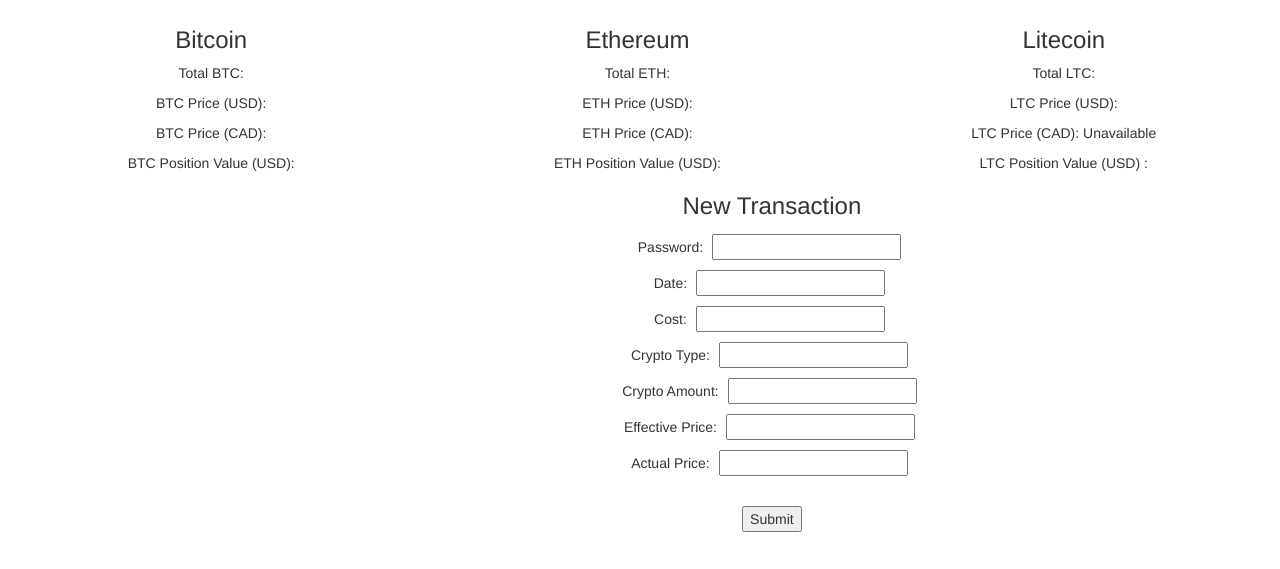
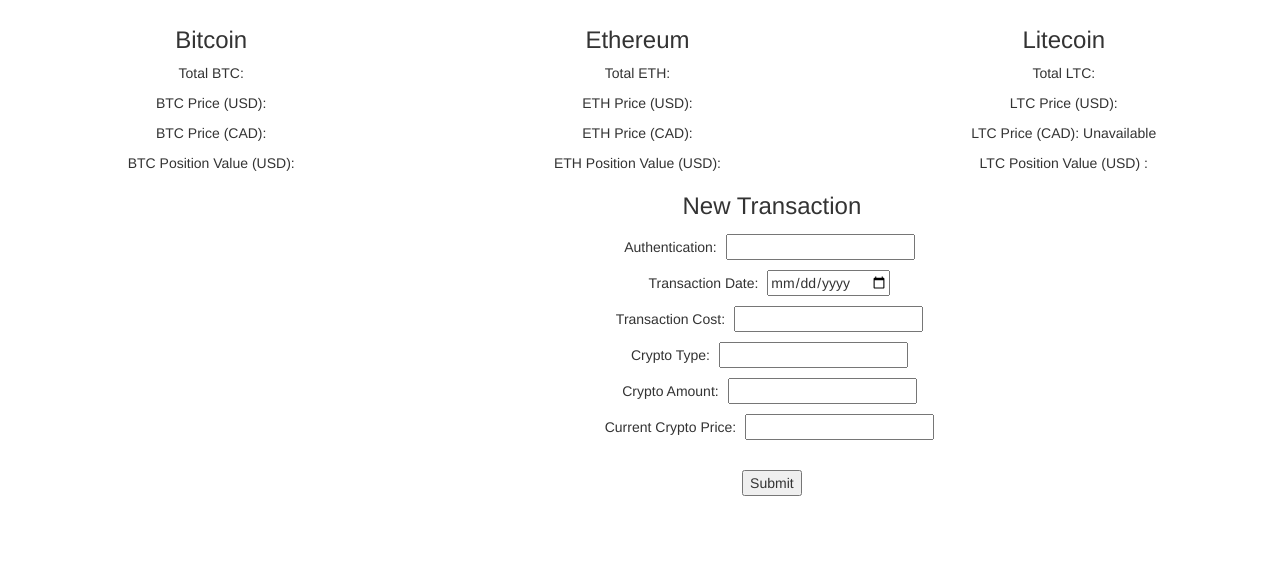
Before and after one commit to rohanbhatia/CryptoPortfolioApp, a website: page index.html in a window 1280 px wide. Shown: the part 98-667 px from the top of the page. Drawn offline with nearby package versions, Linux system fonts and the light colour scheme; no server answers.

```diff
--- a/index.html
+++ b/index.html
@@ -53,14 +53,13 @@
   	  <div id="form">
   	  <h3 id="title">New Transaction</h3>
 	  <form id="new_transaction" action="/transaction" method="post">
-			Password: <input type="text" name="firstname"><br>
-			Date: <input type="text" name="firstname"><br>
-			Cost: <input type="text" name="firstname"><br>
-			Crypto Type: <input type="text" name="firstname"><br>
-			Crypto Amount: <input type="text" name="firstname"><br>
-			Effective Price: <input type="text" name="firstname"><br>
-			Actual Price: <input type="text" name="firstname"><br><br>
-			<input type="submit" value="Submit"><br><br><br>
+			Authentication: <input type="password"><br>
+			Transaction Date: <input type="date"><br>
+			Transaction Cost: <input type="text"><br>
+			Crypto Type: <input type="text"><br>
+			Crypto Amount: <input type="number"><br>
+			Current Crypto Price: <input type="text"><br><br>
+			<input type="submit" value="Submit"><br><br><br><br><br>
 	  </form>
 		</div>
   </div>
```
